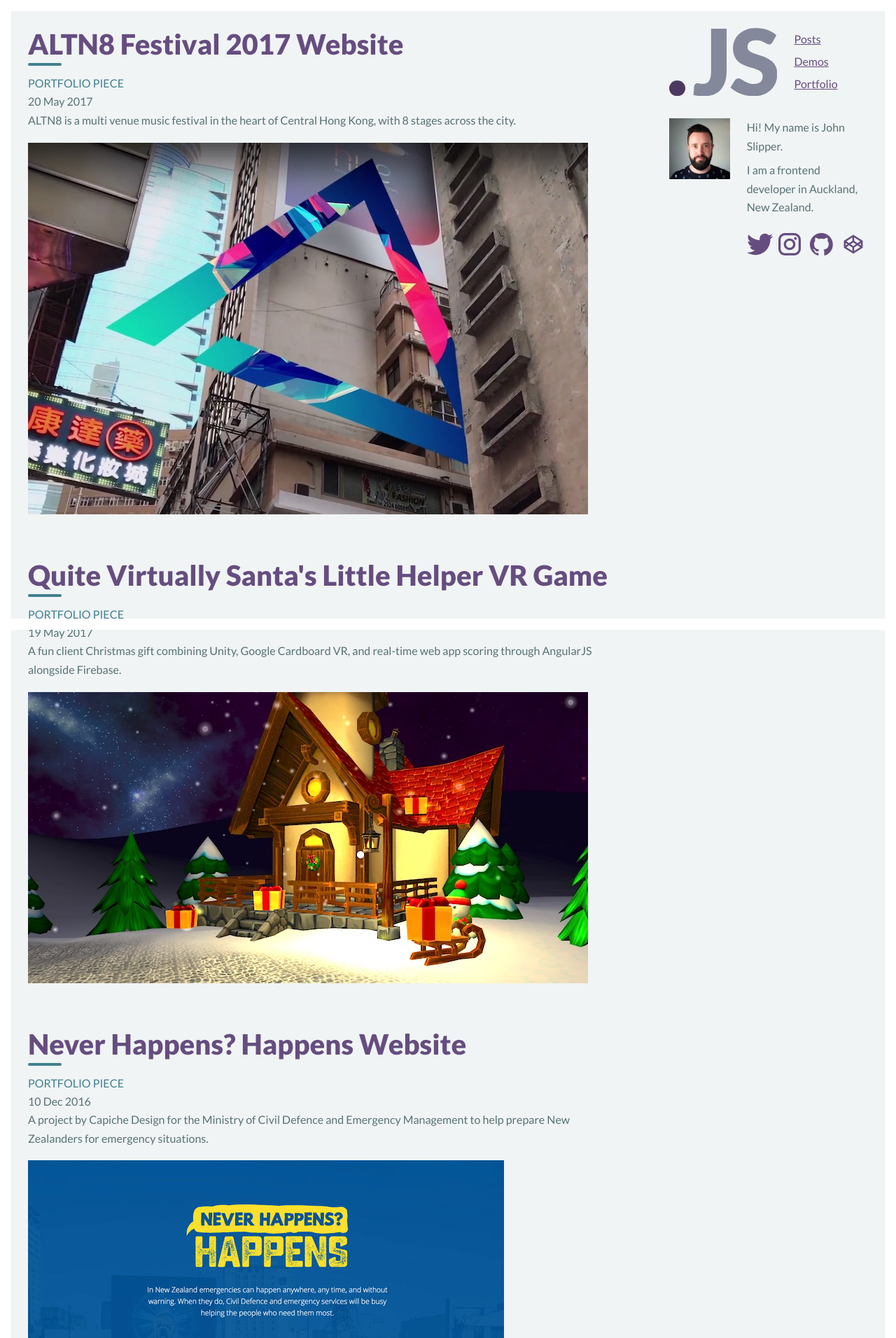
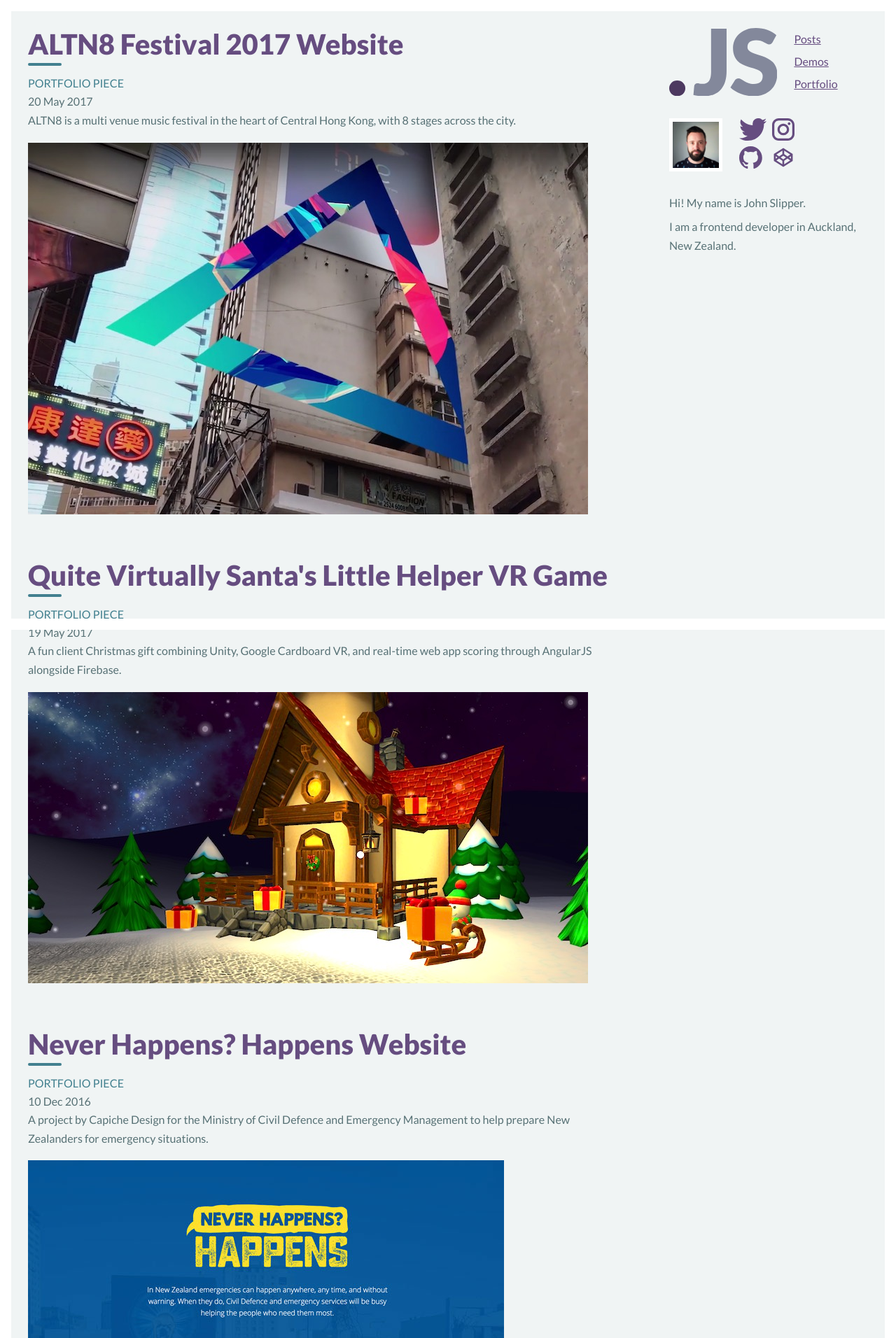
Before and after one commit to johnslipper/johnslipper.github.io, a Jekyll site: the page built from index.html, in a window 1280 px wide. Shown: the top 1912 px of the page at 70% size. Built offline with Jekyll 4.4.1, drawn with Linux system fonts in a browser that asks for light colours.

Commit message:
Updated about and social styling

```diff
--- a/_includes/about.html
+++ b/_includes/about.html
@@ -1,14 +1,16 @@
 <div class="about">
+    <div class="about__wrapper">
         <div class="about__photo">
             <img
                 src="/img/me.jpg"
                 alt="Arty shot of myself looking cool. Well I least that's what I was going for!"
             />
         </div>
-    <div class="about__description">
-        {{site.description}}
         <div class="about__social">
             {% include social.html %}
         </div>
     </div>
+    <div class="about__description">
+        {{site.description}}
     </div>
+</div>
--- a/_sass/_variables.scss
+++ b/_sass/_variables.scss
@@ -47,6 +47,9 @@
 
     /* Categories */
     @include defineColorVariable(--category-portfolio-color, second, dark);
+
+    /* Other */
+    @include defineColorVariable(--image-border-color, first, lightest);
 }
 
 /* Dark theme overrides */
--- a/_sass/components/_about.scss
+++ b/_sass/components/_about.scss
@@ -1,13 +1,21 @@
 .about {
-    display: grid;
-    grid-template-columns: 1fr 2fr;
-    grid-gap: var(--spacing-5);
+    .about__wrapper {
+        display: inline-grid;
+        grid-template-columns: auto auto;
+        grid-gap: var(--spacing-5);
+    }
+
+    .about__photo {
+        width: 4.75rem;
+        img {
+            border: 5px solid var(--image-border-color);
+        }
+    }
+
     .about__description {
+        margin-top: var(--spacing-5);
         p {
             margin-bottom: var(--spacing-2);
         }
     }
-    .about__social {
-        margin-top: var(--spacing-5);
-    }
 }
--- a/_sass/components/_social.scss
+++ b/_sass/components/_social.scss
@@ -1,8 +1,13 @@
 .social {
-    display: grid;
-    grid-template-columns: repeat(auto-fill, minmax(2rem, 1fr));
+    display: inline-grid;
+    grid-template-columns: repeat(4, 1fr);
     grid-gap: 0.5rem;
     svg {
         height: 2rem;
     }
+
+    @media (min-width: $breakpoints-3) {
+        grid-template-columns: repeat(2, 1fr);
+        grid-template-rows: repeat(2, 1fr);
+    }
 }
```
Lines whose indentation alone changed are shown as unchanged.
